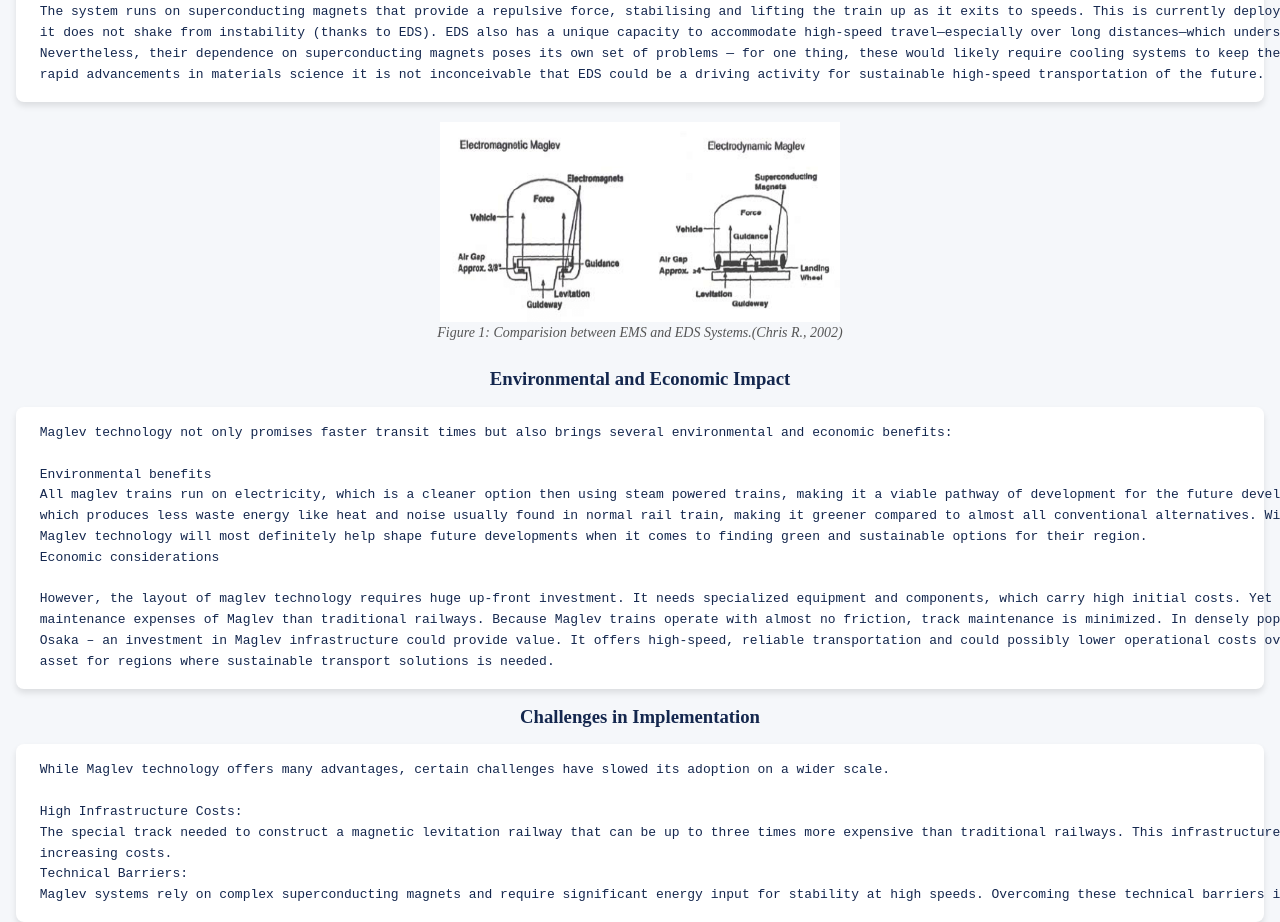
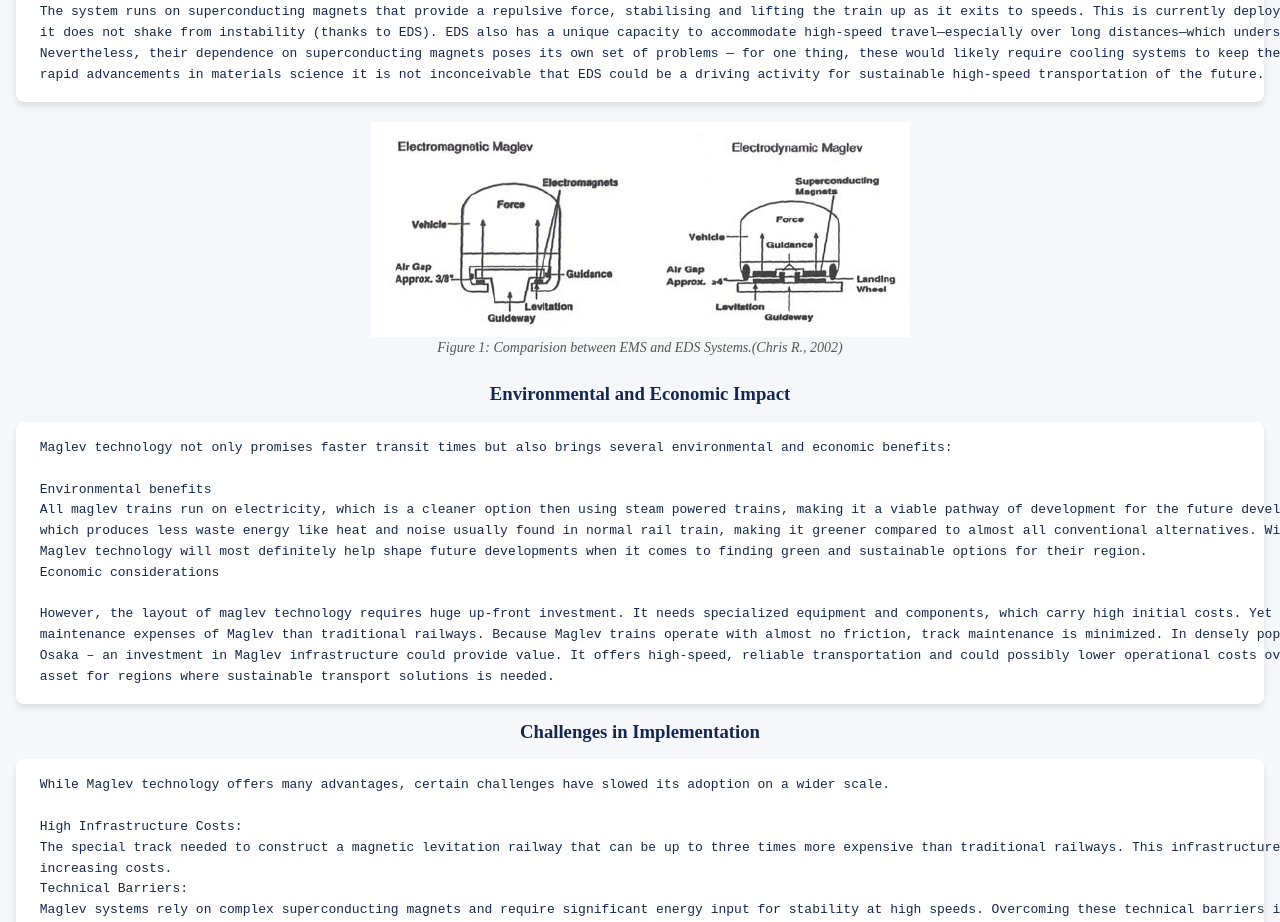
Before and after one commit to FEPSFY6871601/FY6871601, a plain HTML site: page index.html in a window 1280 px wide. Shown: the part 1524-2446 px from the top of the page. Drawn offline with Linux system fonts and the light colour scheme.

Commit message:
Update index.html

```diff
--- a/index.html
+++ b/index.html
@@ -147,7 +147,7 @@
 </pre>
 
  <figure id="figure1.png">
-  <img src="figure1.png" alt="Figure1" width="400" height="200">
+  <img src="figure1.png" alt="Figure1" width="539" height="215">
   <figcaption><i>Figure 1: Comparision between EMS and EDS Systems.(Chris R., 2002)</a></i></figcaption>
  </figure>
 
```
